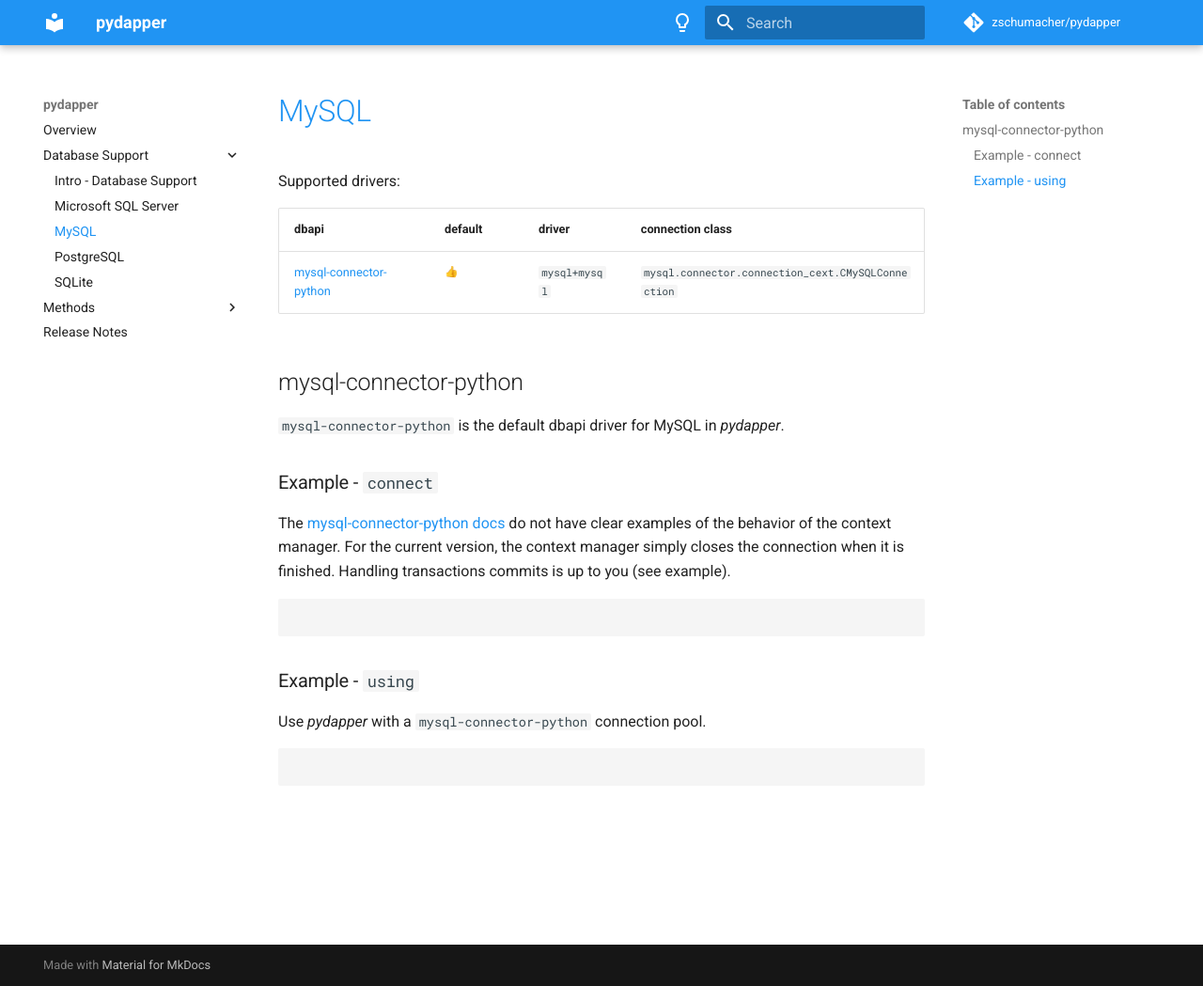
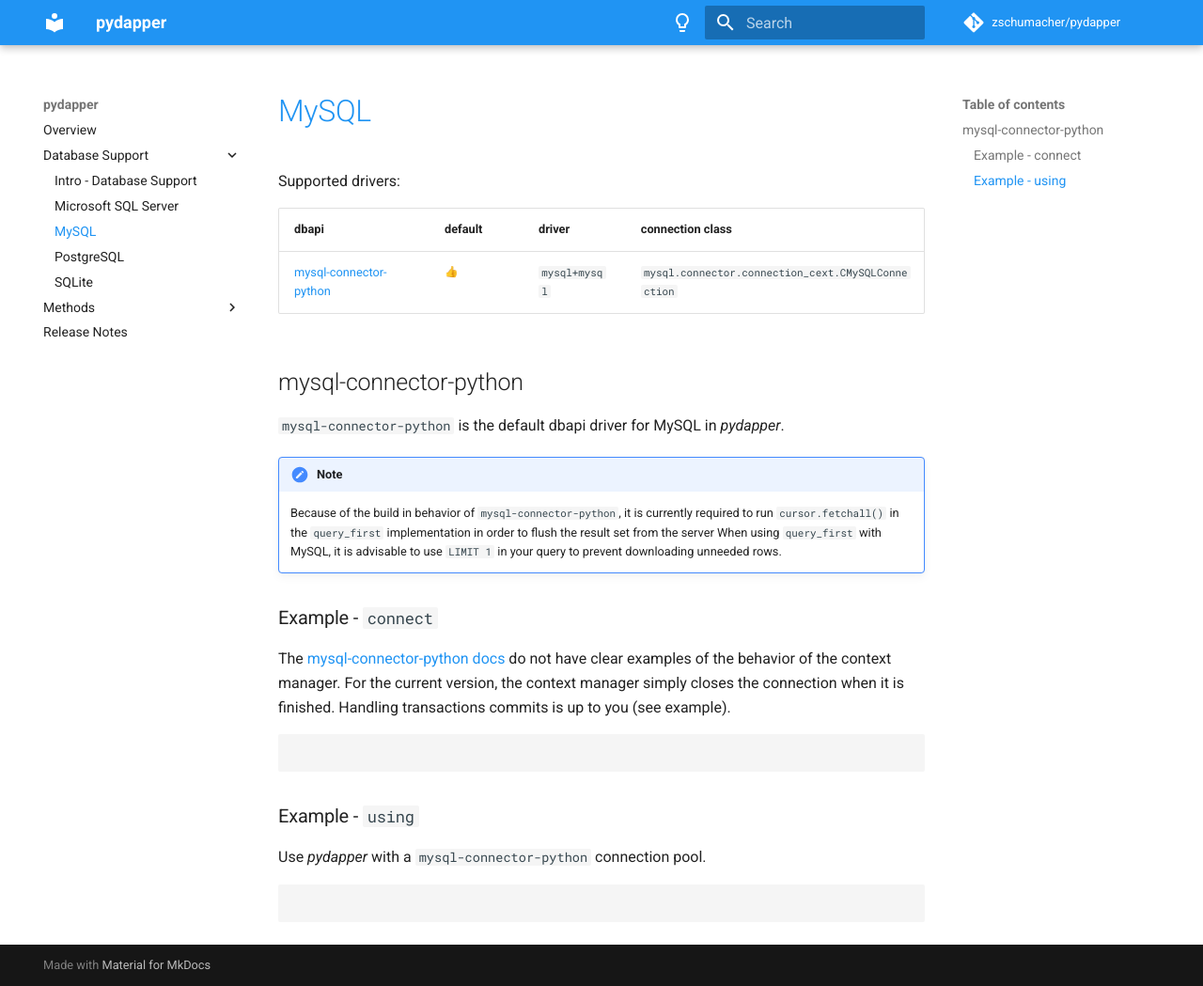
Before and after one commit to zschumacher/pydapper, an MkDocs documentation site: the page built from docs/database_support/mysql.md, in a window 1280 px wide and 1049 px high. Shown: the whole window at 94% size. Built offline with MkDocs 1.6.1 and Material for MkDocs 9.7.7, drawn with Linux system fonts in a browser that asks for light colours; emoji names are drawn with the system emoji font; comment, search, counter and statistics services are not loaded.

Commit message:
update docs

```diff
--- a/docs/database_support/mysql.md
+++ b/docs/database_support/mysql.md
@@ -7,6 +7,12 @@
 
 ## mysql-connector-python
 `mysql-connector-python` is the default dbapi driver for MySQL in *pydapper*.
+
+!!! note
+    Because of the build in behavior of `mysql-connector-python`, it is currently required to run `cursor.fetchall()`
+    in the `query_first` implementation in order to flush the result set from the server
+    When using `query_first` with MySQL, it is advisable to use `LIMIT 1` in your query to prevent downloading
+    unneeded rows.
 
 ### Example - `connect`
 The [mysql-connector-python docs](https://github.com/mysql/mysql-connector-python/blob/90eaeca65a6bbfc1fd9218aad5303957798215c3/lib/mysql/connector/abstracts.py#L142)
--- a/mkdocs.yml
+++ b/mkdocs.yml
@@ -46,6 +46,9 @@
   - markdown_include.include
   - pymdownx.highlight
   - pymdownx.inlinehilite
+  - admonition
+  - pymdownx.details
+  - pymdownx.superfences
   - pymdownx.extra
   - pymdownx.emoji:
       emoji_index: !!python/name:materialx.emoji.twemoji
```
